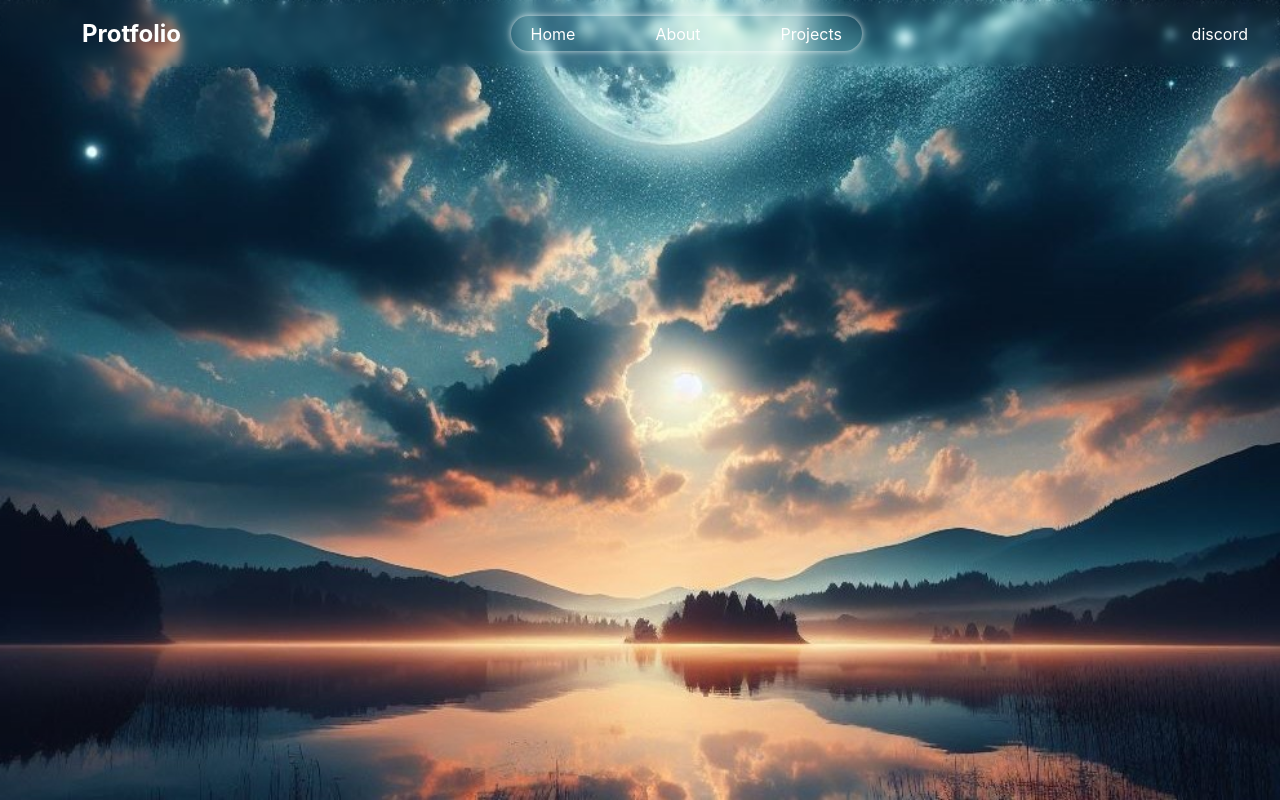
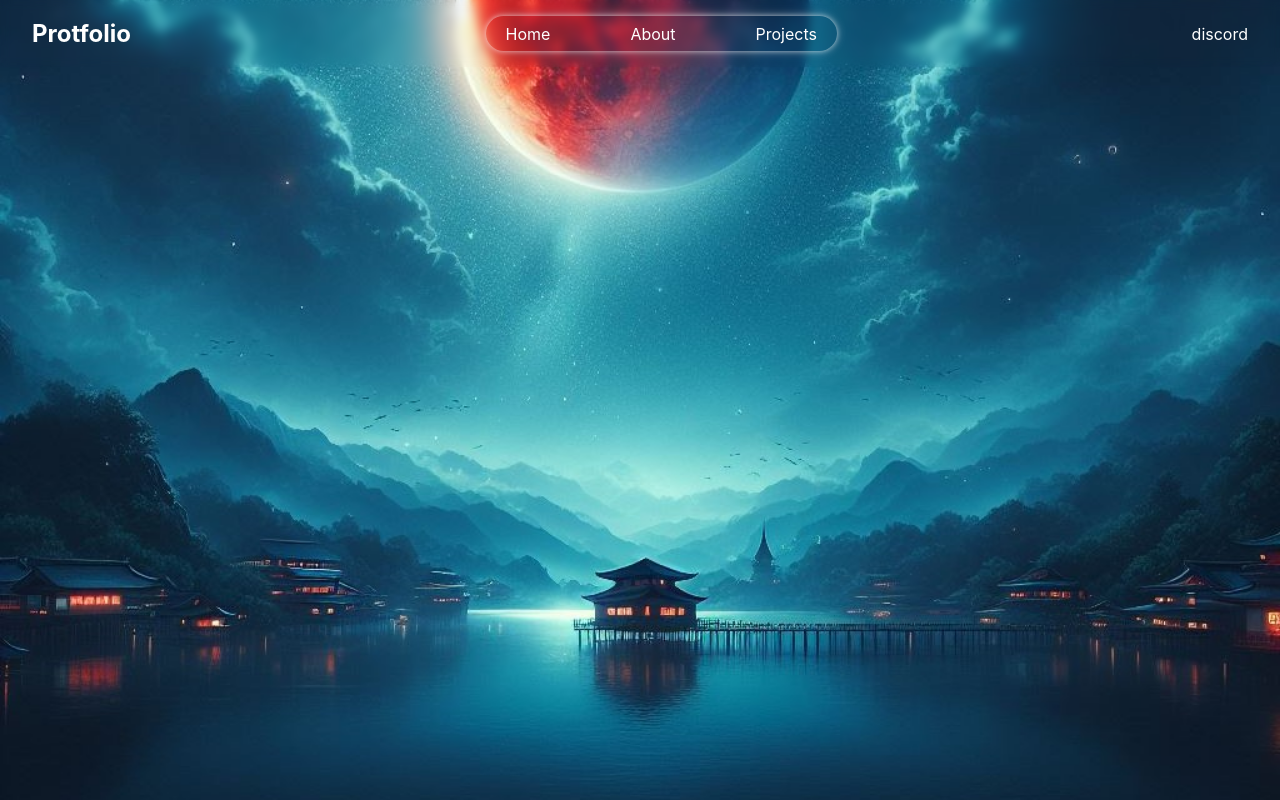
Before and after one commit to shyami-suraj/Portfolio.v2, a React (Create React App) app: page / in a window 1280 px wide. Built offline with nearby package versions, Linux system fonts and the light colour scheme.

Commit message:
changed background

```diff
--- a/src/components/NavBar.jsx
+++ b/src/components/NavBar.jsx
@@ -6,7 +6,7 @@
   justify-content: space-between;
   align-items: center;
   padding: 1rem 2rem;
-  backdrop-filter: blur(4px);
+  backdrop-filter: blur(5px);
 
 `;
 
@@ -14,7 +14,7 @@
   color: white;
   font-size: 1.5rem;
   margin: 0;
-margin-left:50px;
+/* margin-left:50px; */
 
 `;
 const NavContainer = styled.div`
```
Also changed, not shown: public/background.jpg.
